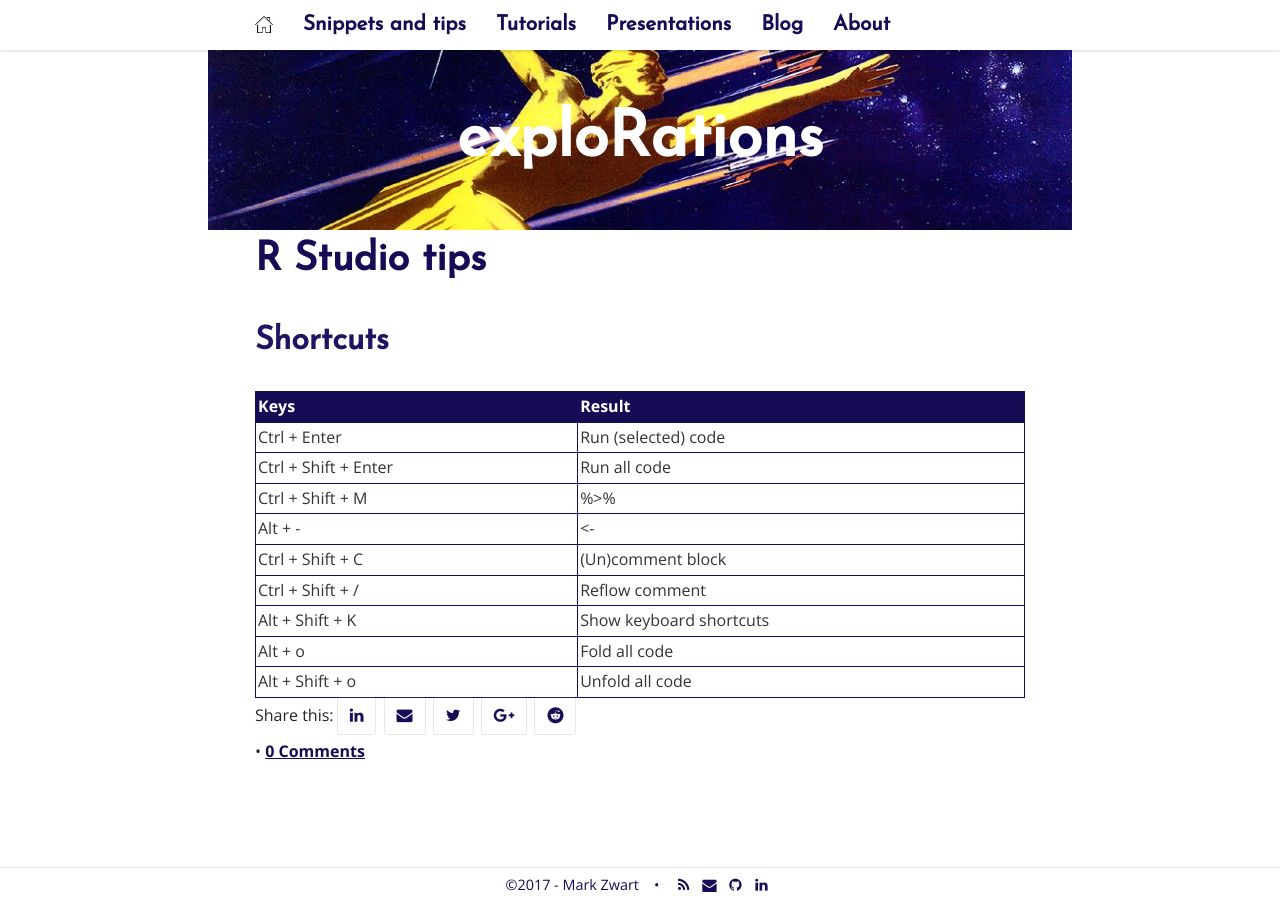
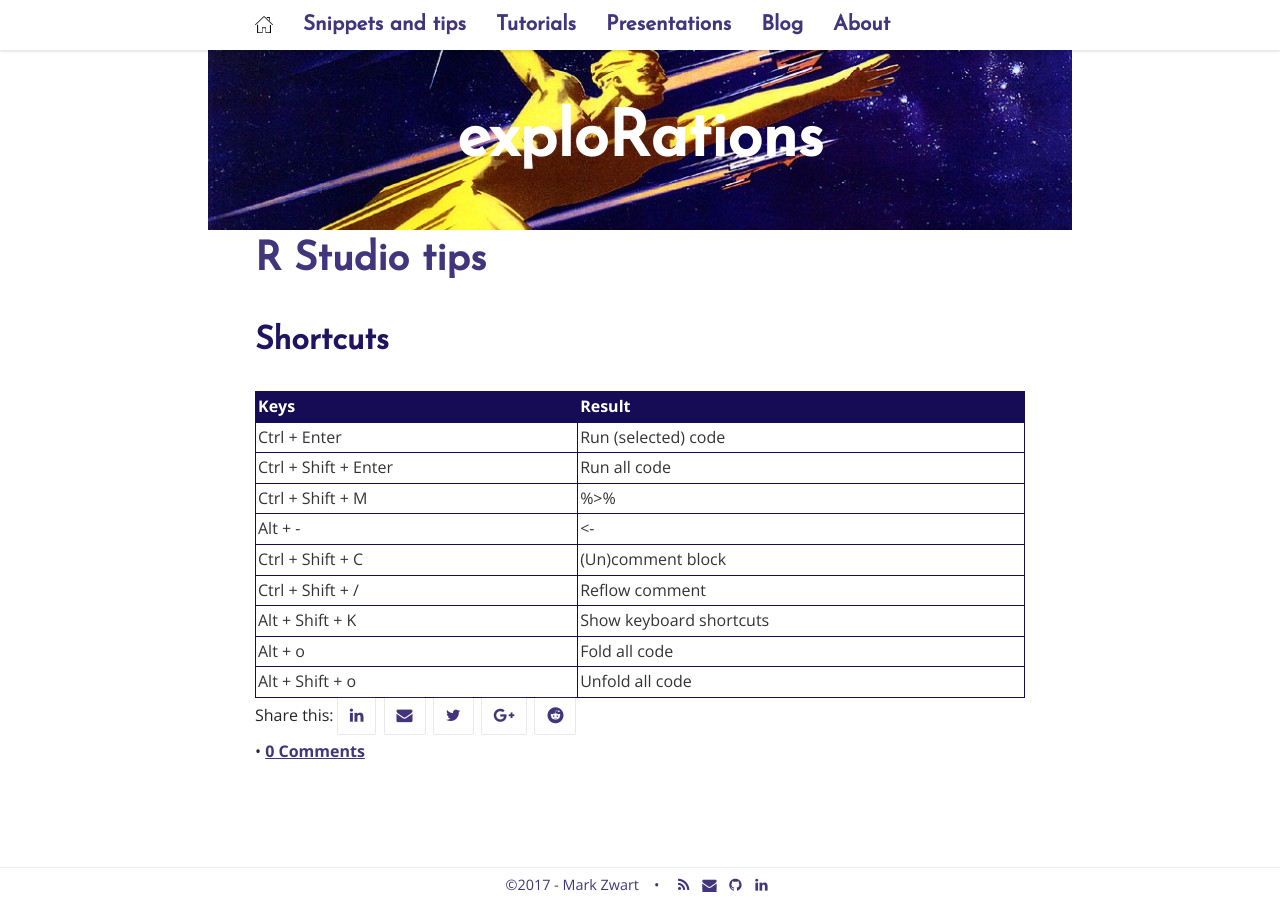
Before and after one commit to mark-me/mark-me.github.io, a Jekyll site: the page built from _pages/snippets-and-tips/r-studio-tips.md, in a window 1280 px wide. Built offline with Jekyll 4.4.1, drawn with Linux system fonts in a browser that asks for light colours; nearby versions of some CDN libraries; comment, search, counter and statistics services are not loaded.

Commit message:
Update _base.scss

```diff
--- a/_sass/_base.scss
+++ b/_sass/_base.scss
@@ -2,12 +2,12 @@
 $main: #1F1461;
 $font-style: 'Open Sans', sans-serif;
 $font-color: #262626;
-$link-color: #160C55;
-$link-hover-color: #42357C;
+$link-color: #42357C;
+$link-hover-color: #997B9C;
 $link-index-font: 'Josefin Sans', sans-serif;
 $link-index-color: #425469;
 $heading-font: 'Josefin Sans', sans-serif;
-$heading-font-color: #160C55;
+$heading-font-color: #42357C;
 $light: #E7EDF4;
 $header:  #FFFFFF;
 $header-font-color: #FFFFFF;
```
